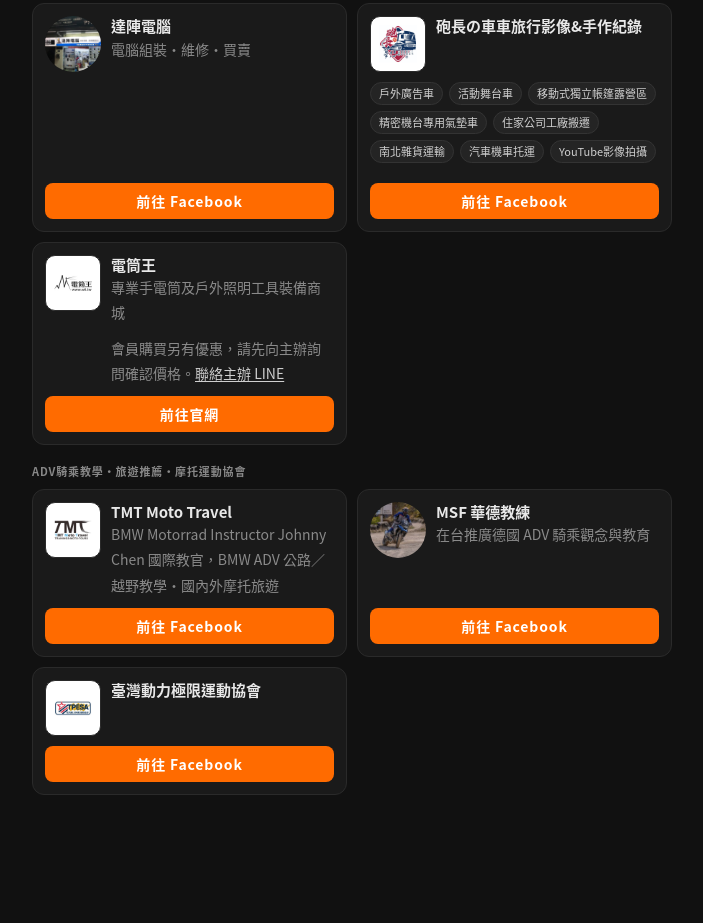
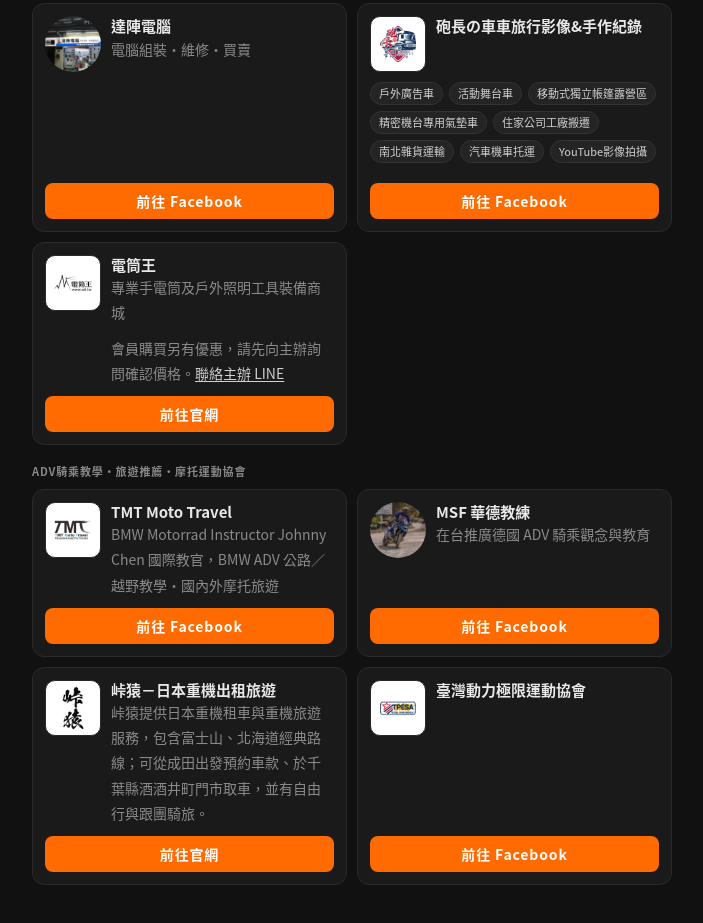
Before and after one commit to Allenchen-GrokBot/gooffroadcamping, a plain HTML site: page index.html in a window 1280 px wide. Shown: the part 1380-2303 px from the top of the page, without its empty margins (288-991 px from the left). Before the commit the page ends 2231 px from the top, so only its background shows below. Drawn offline with Linux system fonts and the light colour scheme.

Commit message:
新增旅遊推薦：峠猿－日本重機出租旅遊
在「ADV騎乘教學・旅遊推薦・摩托運動協會」區塊、教學卡片之後與協會卡片之前，加入峠猿官方卡片（官方 logo、簡介與官網連結）。

```diff
--- a/index.html
+++ b/index.html
@@ -585,6 +585,17 @@
             </article>
             <article class="pcard">
               <div class="pcard-top">
+                <img src="assets/partners/zothrental.png" alt="" class="is-logo" width="56" height="56">
+                <div>
+                  <h4 class="pcard-name">峠猿－日本重機出租旅遊</h4>
+                  <p class="pcard-desc">峠猿提供日本重機租車與重機旅遊服務，包含富士山、北海道經典路線；可從成田出發預約車款、於千葉縣酒酒井町門市取車，並有自由行與跟團騎旅。</p>
+                </div>
+              </div>
+              <a class="btn" href="https://www.zothrental.com/" target="_blank" rel="noopener">前往官網</a>
+            </article>
+
+            <article class="pcard">
+              <div class="pcard-top">
                 <img src="assets/partners/dongli.png" alt="" class="is-logo" width="56" height="56">
                 <div>
                   <h4 class="pcard-name">臺灣動力極限運動協會</h4>
```
Also changed, not shown: assets/partners/zothrental.png (added).
